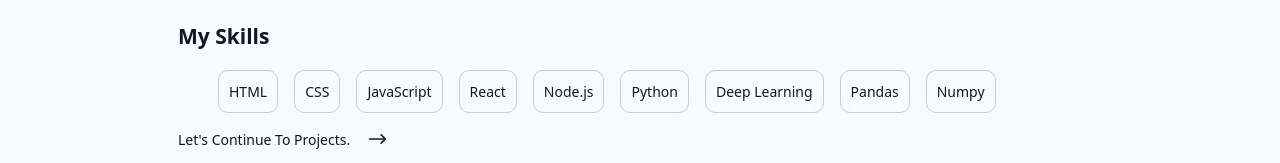
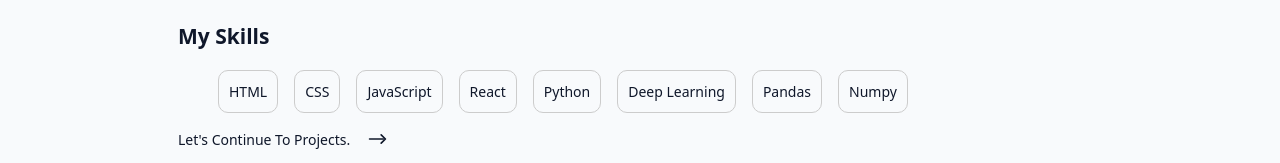
Before and after one commit to JunShen19/personal_protfolio, a React (Vite) app: page /about in a window 1280 px wide. Shown: the part 773-936 px from the top of the page. Built offline with nearby package versions, Linux system fonts and the light colour scheme.

Commit message:
delete skill

```diff
--- a/src/components/Skills.jsx
+++ b/src/components/Skills.jsx
@@ -12,7 +12,7 @@
             <li className="skill">CSS</li>
             <li className="skill">JavaScript</li>
             <li className="skill">React</li>
-            <li className="skill">Node.js</li>
+            {/* <li className="skill">Node.js</li> */}
             <li className="skill">Python</li>
             <li className="skill">Deep Learning</li>
             <li className="skill">Pandas</li>
```
